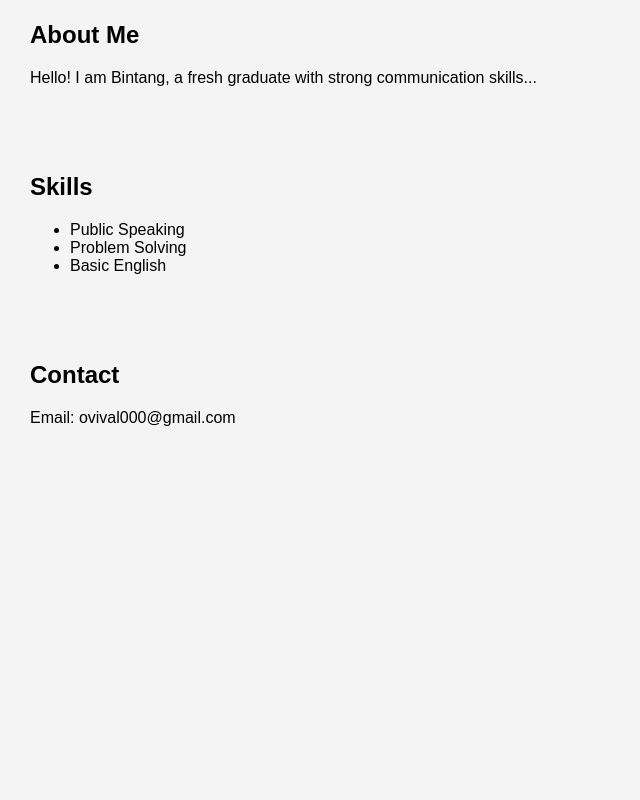
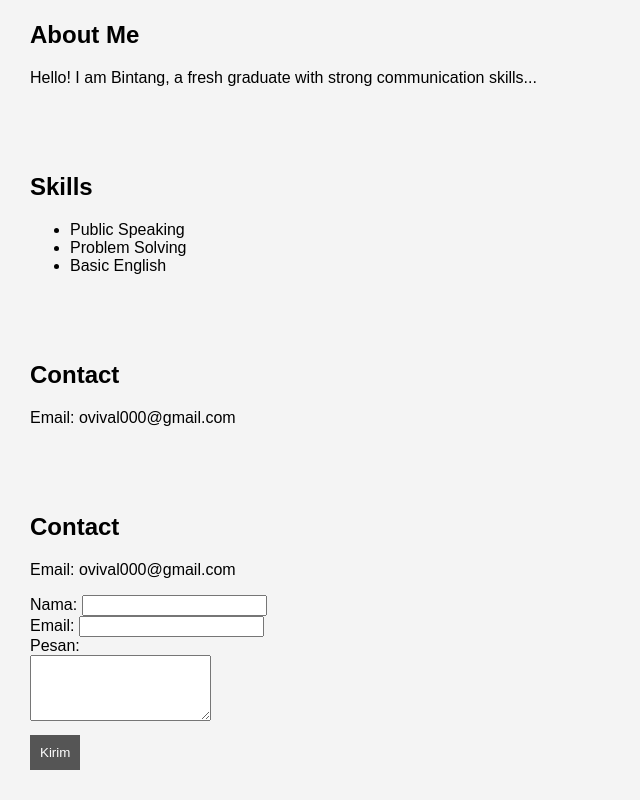
Before and after one commit to Star-Nova-Pro/Gub, a plain HTML site: page index.html in a window 1280 px wide. Shown: the part 829-1629 px from the top of the page, without its empty margins (0-640 px from the left). Before the commit the page ends 1302 px from the top, so only its background shows below. Drawn offline with Linux system fonts and the light colour scheme.

Commit message:
Update index.html

```diff
--- a/index.html
+++ b/index.html
@@ -61,3 +61,16 @@
     <h2>Contact</h2>
     <p>Email: ovival000@gmail.com</p>
 </section>
+<section id="contact" class="slide-in">
+    <h2>Contact</h2>
+    <p>Email: ovival000@gmail.com</p>
+    <form id="contact-form">
+        <label for="name">Nama:</label>
+        <input type="text" id="name" name="name" required><br>
+        <label for="email">Email:</label>
+        <input type="email" id="email" name="email" required><br>
+        <label for="message">Pesan:</label><br>
+        <textarea id="message" name="message" rows="4" required></textarea><br>
+        <button type="submit">Kirim</button>
+    </form>
+</section>
```
